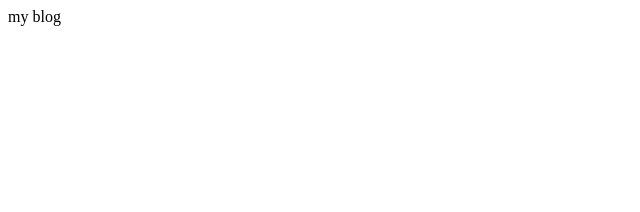
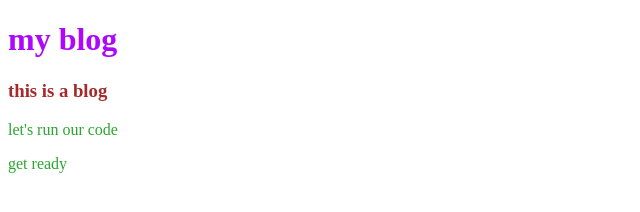
Before and after one commit to Sanzidakaniz/my-second-repo, a plain HTML site: page index.html in a window 1280 px wide. Shown: the whole page, without its empty margins (0-640 px from the left). Drawn offline with Linux system fonts and the light colour scheme.

Commit message:
header added

```diff
--- a/index.html
+++ b/index.html
@@ -4,10 +4,14 @@
     <meta charset="UTF-8">
     <meta http-equiv="X-UA-Compatible" content="IE=edge">
     <meta name="viewport" content="width=device-width, initial-scale=1.0">
-    <title>my second projectt</title>
+    <title>my second project</title>
+    <link rel="stylesheet" href="style.css">
 </head>
 <body>
-    my blog
+    <h1>my blog</h1>
+    <h3>this is a blog </h3>
+    <p>let's run our code</p>
+    <p>get ready</p>
 
 </body>
 </html>
--- /dev/null
+++ b/style.css
@@ -0,0 +1,12 @@
+h3{
+    color:brown;
+}
+p{
+    color: rgb(42, 165, 48);
+}
+title{
+    color: rgb(12, 243, 243);
+}
+h1{
+    color: rgb(172, 8, 253);
+}
```
